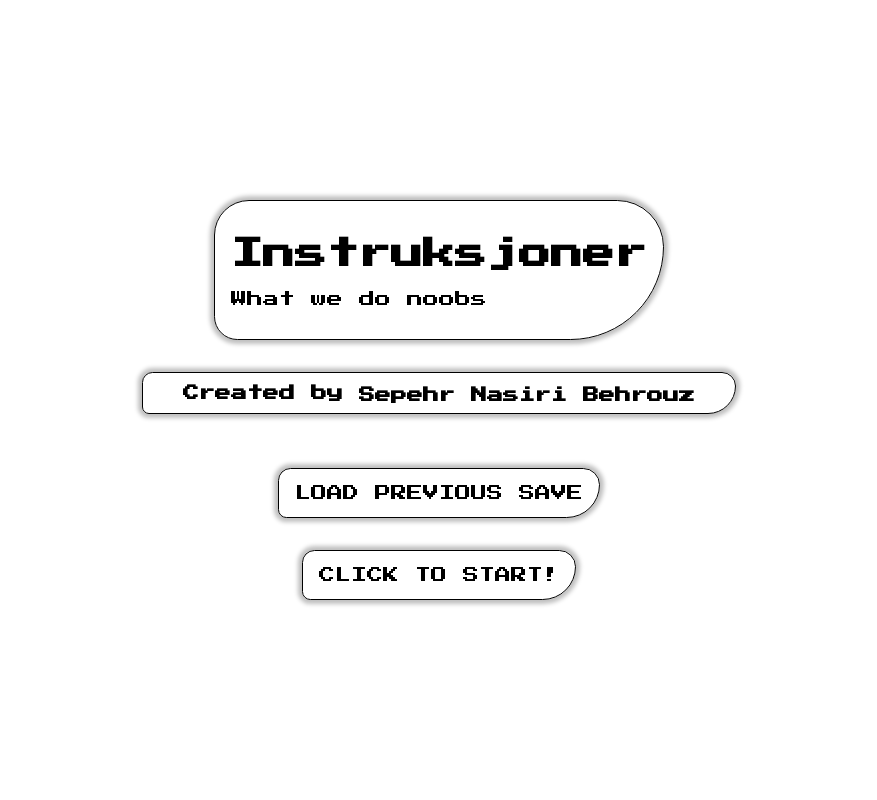
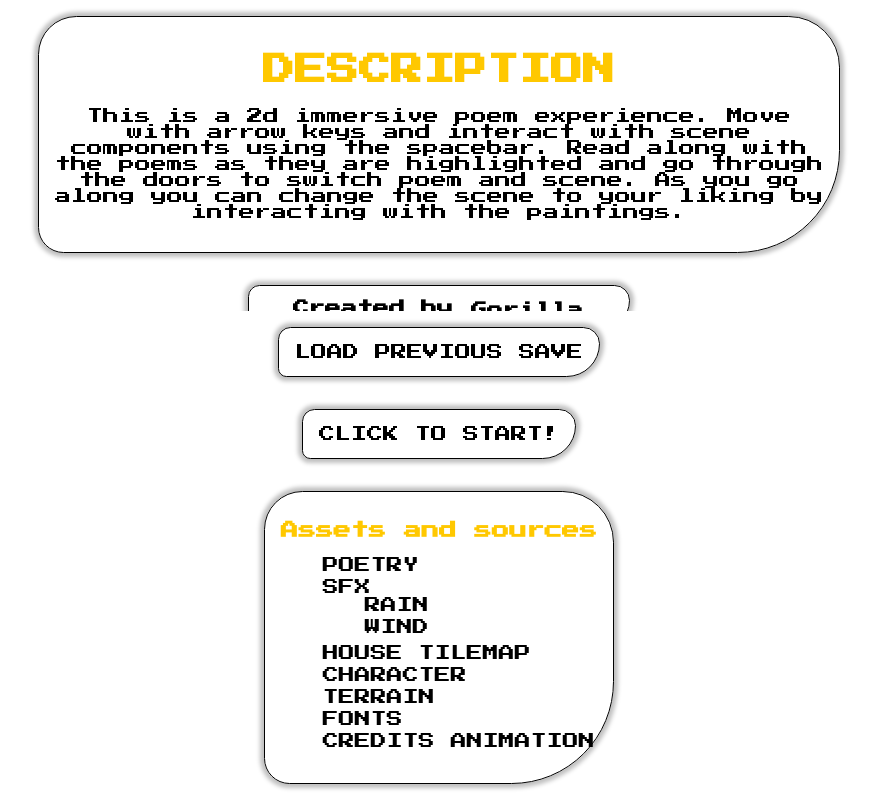
Before and after one commit to Lotfi-AL/Gallerispill, a React app: page / in a window 1280 px wide. Shown: the whole page, without its empty margins (201-1078 px from the left). Built offline with nearby package versions, Linux system fonts and the light colour scheme.

Commit message:
Changed some css on the landingpage, and added credits and instructions closes #1

```diff
--- a/src/components/Landingpage/Animation.css
+++ b/src/components/Landingpage/Animation.css
@@ -1,4 +1,5 @@
 /*Credits animation */
+/* Modified from source: https://codepen.io/yoannhel/pen/sJpDj */
 @-webkit-keyframes opacity {
     0%,
     100% {
--- a/src/components/Landingpage/Landingpage.css
+++ b/src/components/Landingpage/Landingpage.css
@@ -12,6 +12,7 @@ html {
     align-items: center;
     flex-flow: column;
 }
+
 /* basic box styling */
 
 .box {
@@ -20,6 +21,7 @@ html {
     box-shadow: 0 0 0.25em 0.25em rgba(0, 0, 0, 0.25);
     padding: 1em;
     margin: 1em;
+    max-width: 60%;
 }
 
 /*Link styling */
@@ -29,6 +31,15 @@ a {
     cursor: pointer;
     color: inherit;
 }
+
+.landingpage h1 {
+    color: #ffc800;
+    text-align: center;
+    text-transform: uppercase;
+}
+.landingpage p {
+    text-align: center;
+}
 .link {
     transition-duration: 0.5s;
     transition-timing-function: ease-in-out;
@@ -37,7 +48,16 @@ a {
     cursor: pointer;
     color: inherit;
 }
-
+a:hover {
+    color: #ffc800;
+}
+ul {
+    list-style: none;
+}
+ul li {
+    padding: 2px;
+    margin-bottom: 2px;
+}
 .startLink:hover,
 .startLink:focus {
     color: white;
@@ -53,15 +73,16 @@ a {
 .credits {
     height: 96px;
     overflow: hidden;
-    line-height: 40px;
+    line-height: 44px;
     color: black;
 }
 
 .credits > .container {
     font-weight: 600;
     overflow: hidden;
-    height: 40px;
-    padding: 0 40px;
+    height: 44px;
+    padding: 0 44px;
+    max-width: 100%;
 }
 
 .text {
--- a/src/components/Landingpage/Landingpage.tsx
+++ b/src/components/Landingpage/Landingpage.tsx
@@ -20,17 +20,22 @@ export default function Landingpage(props: ToggleProps) {
     return (
         <div className="landingpage">
             <div className="instructions box">
-                <h1>Instruksjoner</h1>
-                <p>What we do noobs</p>
+                <h1>Description</h1>
+                <p>
+                    This is a 2d immersive poem experience. Move with arrow keys and interact with scene components
+                    using the spacebar. Read along with the poems as they are highlighted and go through the doors to
+                    switch poem and scene. As you go along you can change the scene to your liking by interacting with
+                    the paintings.
+                </p>
             </div>
             <div className="credits">
                 <div className="container box">
                     <p className="text">Created by</p>
 
                     <ul className="list">
-                        <li className="item">Amund Lunke Røhne</li>
-                        <li className="item">Lotfi Amin Lazreg</li>
-                        <li className="item">Sepehr Nasiri Behrouz</li>
+                        <li className="item">Yeti</li>
+                        <li className="item">Hobbit</li>
+                        <li className="item">Gorilla</li>
                     </ul>
                 </div>
             </div>
@@ -38,6 +43,62 @@ export default function Landingpage(props: ToggleProps) {
             <div onClick={props.ClickHandler} className="box link startLink">
                 Click to start!
             </div>
+            <div className="box">
+                <h2>Assets and sources</h2>
+                <ul>
+                    <li>
+                        <a target="_blank" href="">
+                            Poetry
+                        </a>
+                    </li>
+                    <li>
+                        SFX
+                        <ul>
+                            <li>
+                                <a
+                                    target="_blank"
+                                    href="https://www.fesliyanstudios.com/royalty-free-sound-effects-download/rain-21">
+                                    Rain
+                                </a>
+                            </li>
+                            <li>
+                                <a
+                                    target="_blank"
+                                    href="https://www.fesliyanstudios.com/royalty-free-sound-effects-download/wind-blowing-37">
+                                    Wind
+                                </a>
+                            </li>
+                        </ul>
+                    </li>
+                    <li>
+                        <a target="_blank" href="https://oddpotatogift.itch.io/16x16-fantasy-pack">
+                            House tileMap
+                        </a>
+                    </li>
+                    <li>
+                        <a target="_blank" href="https://thkaspar.itch.io/micro-character-bases">
+                            Character
+                        </a>
+                    </li>
+                    <li>
+                        <a target="_blank" href="https://vnitti.itch.io/grassy-mountains-parallax-background">
+                            Terrain
+                        </a>
+                    </li>
+                    <li>
+                        <a
+                            target="_blank"
+                            href="https://fonts.google.com/specimen/Press+Start+2P?sidebar.open=true&selection.family=Press+Start+2P">
+                            Fonts
+                        </a>
+                    </li>
+                    <li>
+                        <a target="_blank" href="https://codepen.io/yoannhel/pen/sJpDj">
+                            Credits animation
+                        </a>
+                    </li>
+                </ul>
+            </div>
         </div>
     );
 }
```
Also changed, not shown: 4 other files (tests, documents, lock files or other folders).
